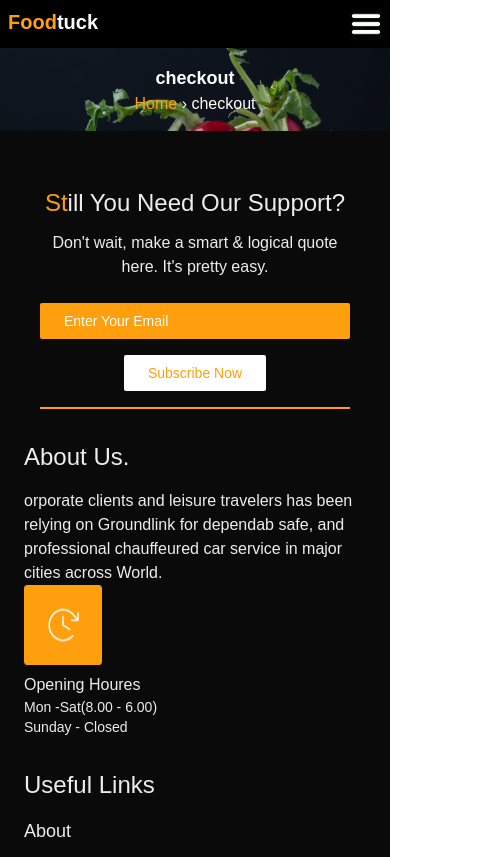
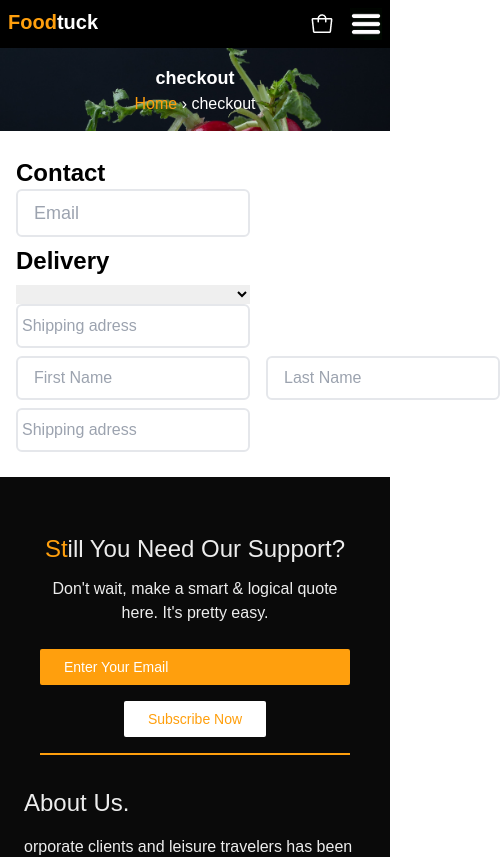
Before and after one commit to Sharjeelcode/Q2-UI-UX-HACKATHON, a Next.js app: page /Checkout in a window 390 px wide. Shown: the top 857 px of the page, 500 px wide, since content can reach past the window. Built offline with nearby package versions, Linux system fonts and the light colour scheme.

Commit message:
UI updated for not found page and chech out ui and funcality

```diff
--- a/app/Cart/page.tsx
+++ b/app/Cart/page.tsx
@@ -37,7 +37,9 @@ function Page() {
         </div>
 
         {/* Products Mapping */}
-        {cart.map((product) => (
+
+        {cart.length > 0 ? (
+          cart.map((product) => (
             <div
               key={product.id}
               className="flex flex-col md:flex-row gap-4 py-4 border-b border-gray-300"
@@ -52,11 +54,13 @@ function Page() {
                   height={267}
                 />
                 <div className="flex justify-between w-full">
-                <div>
+                  <Link href={`Shop/${product.id}`}>
                     <h1 className="text-lg font-semibold">{product.name}</h1>
                     <Image src={stars} alt="stars" />
+                  </Link>
+                  <div className="text-gray-500 text-lg">
+                    ${product.price}.00
                   </div>
-                <div className="text-gray-500 text-lg">${product.price}.00</div>
                 </div>
               </div>
               <div className="flex items-center md:w-[70%] justify-around">
@@ -93,7 +97,14 @@ function Page() {
                 </button>
               </div>
             </div>
-        ))}
+          ))
+        ) : (
+          <div className="flex h-[20vh] items-center justify-center">
+            <h1 className="text-center text-2xl lg:text-4xl font-bold text-[#FF9F0D]">
+              Cart is Empty
+            </h1>
+          </div>
+        )}
 
         {/* coupen and total bill */}
         <div className="flex flex-col md:flex-row my-8 gap-8">
--- a/app/Checkout/page.tsx
+++ b/app/Checkout/page.tsx
@@ -5,6 +5,57 @@ function page() {
   return (
     <div>
       <AllPagesHeroImg page="checkout" />
+      <div className="flex  flex-col lg:flex-row mx-4 md:mx-[5vw] justify-center my-[3vh]  md:gap-4 lg:gap-10  ">
+        <div className="w-[60vw]">
+          <form action="">
+            <h1 className="text-2xl font-bold">Contact</h1>
+            <div className="flex flex-col gap-2">
+              <div className="flex flex-col w-full">
+                <input
+                  type="email"
+                  className="border-2 py-2 px-4 rounded-md text-lg"
+                  placeholder="Email"
+                />
+              </div>
+              <h1 className="text-2xl font-bold ">Delivery</h1>
+              <div className="flex flex-col w-full">
+                <select name="Country" id="">
+                  <option></option>
+                </select>
+                <input
+                  type=""
+                  placeholder="Shipping adress"
+                  className="border-2 py-2 px-1 rounded-md"
+                />
+              </div>
+              <div className="flex gap-4">
+                <div className="flex flex-col w-full">
+                  <input
+                    type="text"
+                    className="border-2 py-2 px-4 rounded-md "
+                    placeholder="First Name"
+                  />
+                </div>
+                <div className="flex flex-col w-full ">
+                  <input
+                    type="text"
+                    className="border-2 py-2 px-4 rounded-md "
+                    placeholder="Last Name"
+                  />
+                </div>
+              </div>
+              <div className="flex flex-col w-full">
+                <input
+                  type="text"
+                  placeholder="Shipping adress"
+                  className="border-2 py-2 px-1 rounded-md"
+                />
+              </div>
+            </div>
+          </form>
+        </div>
+        <div className="w-[40vw]"></div>
+      </div>
     </div>
   );
 }
--- a/app/components/MobileHeader.tsx
+++ b/app/components/MobileHeader.tsx
@@ -1,9 +1,11 @@
 "use client";
-import React, { useState } from "react";
+import React, { useEffect, useState } from "react";
 import menuIconPng from "@/app/assets/burgerMenu.jpg";
 import crossIcon from "@/app/assets/crossIcon.png";
 import Image from "next/image";
 import Link from "next/link";
+import useCartStore from "../store/cartStore";
+import basket from "@/app/assets/basket.png";
 
 interface MobileHeaderProps {
   menuitem: { id: string; contant: string }[];
@@ -19,16 +21,42 @@ function MobileHeader({ menuitem }: MobileHeaderProps) {
       setmenuIcon(crossIcon);
     }
   }
+  const [totalItems, setTotalItems] = useState(0);
+  const { cart } = useCartStore(); // Get cart from Zustand store
+
+  useEffect(() => {
+    const total = cart.reduce((acc, item) => acc + item.quantity, 0);
+    setTotalItems(total);
+  }, [cart]);
   return (
     <>
       <div className="lg:hidden  sticky top-0 z-50 flex justify-between px-2 py-2  bg-black text-white">
         <h1 className="font-bold text-xl">
           <span className="text-[#FF9F0D] ">Food</span>tuck
         </h1>
-        <Image src={menuIcon} alt="" className="h-8 w-8" onClick={handleMenu} />
+        <div className="flex gap-2">
+          <Link href={"/Cart"} className="relative flex items-center">
+            <Image
+              src={basket}
+              alt="Basket Icon"
+              className="w-[24px] h-[24px] mx-2"
+            />
+            {totalItems > 0 && (
+              <h1 className="text-white bg-red-500 w-5 h-5 flex items-center justify-center rounded-full absolute top-[-8px] right-[-5px] text-sm">
+                {totalItems}
+              </h1>
+            )}
+          </Link>
+          <Image
+            src={menuIcon}
+            alt=""
+            className="h-8 w-8"
+            onClick={handleMenu}
+          />
+        </div>
       </div>
       {menuBtn && (
-        <div className="lg:hidden flex gap-4  flex-col z-40 fixed right-0 text-lg font-bold items-center pt-4 h-screen float-right bg-black w-[60vw] text-white">
+        <div className="lg:hidden flex gap-8 flex-col z-40 fixed right-0 text-lg font-bold items-center pt-4 h-screen float-right backdrop-blur-md bg-black/50 w-full text-white">
           {menuitem.map((menu) => (
             <ul key={menu.id}>
               <li className="flex items-center">
--- a/app/not-found.tsx
+++ b/app/not-found.tsx
@@ -1,12 +1,31 @@
 // app/not-found.tsx
+
+import Link from "next/link";
+import AllPagesHeroImg from "./components/AllPagesHeroImg";
 
 export default function NotFound() {
   return (
-    <div className="flex flex-col items-center justify-center min-h-screen bg-gray-100">
-      <h1 className="text-4xl font-bold text-red-600">404 - Page Not Found</h1>
-      <p className="text-lg text-gray-700 mt-2">
-        Sorry, the page you are looking for does not exist.
-      </p>
-    </div>
+    <>
+      <AllPagesHeroImg page="404 Error" />
+      <div className="flex flex-col  gap-4 items-center justify-center h-[60vh] bg-gray-100">
+        <h1 className="text-2xl md:text-4xl lg:text-6xl font-bold text-[#FF9F0D]">
+          404
+        </h1>
+        <p className="text-2xl font-bold text-center  mt-2">
+          Oops! Look likes something going wrong
+        </p>
+        <p className="text-center">
+          Page Cannot be found! we’ll have it figured out in no time.
+          <br className="hidden md:block" /> Menwhile, cheek out these fresh
+          ideas:
+        </p>
+        <Link
+          href={"/"}
+          className="bg-[#FF9F0D] text-white px-8  py-4 rounded-lg"
+        >
+          Go to Home
+        </Link>
+      </div>
+    </>
   );
 }
```
Lines whose indentation alone changed are shown as unchanged.
